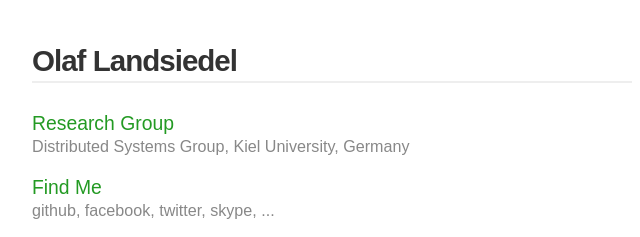
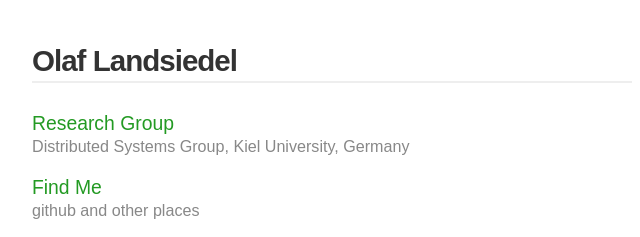
Before and after one commit to olafland/olafland.github.io, a plain HTML site: page index.html in a window 1280 px wide. Shown: the top 237 px of the page, 118-758 px from the left. Drawn offline with Linux system fonts and the light colour scheme.

Commit message:
Update index.html

```diff
--- a/index.html
+++ b/index.html
@@ -20,7 +20,7 @@
           <li><a href="https://www.ds.informatik.uni-kiel.de/en">Research Group</a><br />
             Distributed Systems Group, Kiel University, Germany </li>
           <li><a href="#">Find Me</a><br />
-            github, facebook, twitter, skype, ...</li>
+            github and other places</li>
           <li><a href="#">Contact</a><br />
             landsiedel.olaf AT gmail DOT com</li>
         </ul>
```
